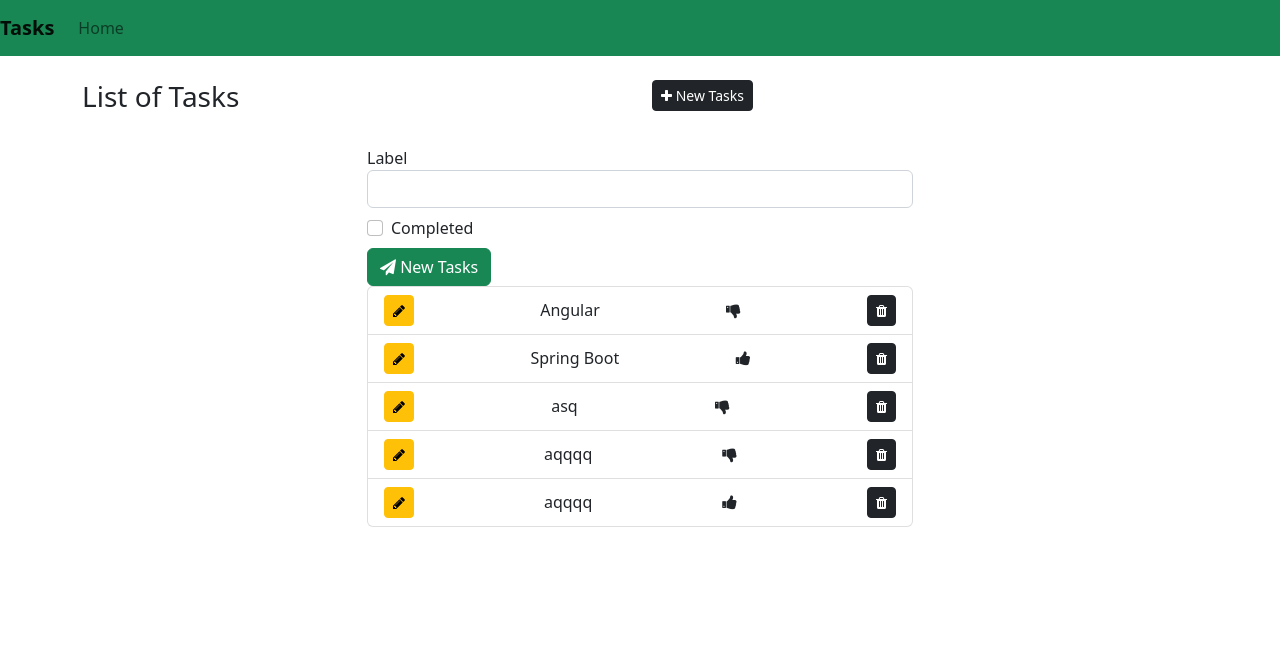
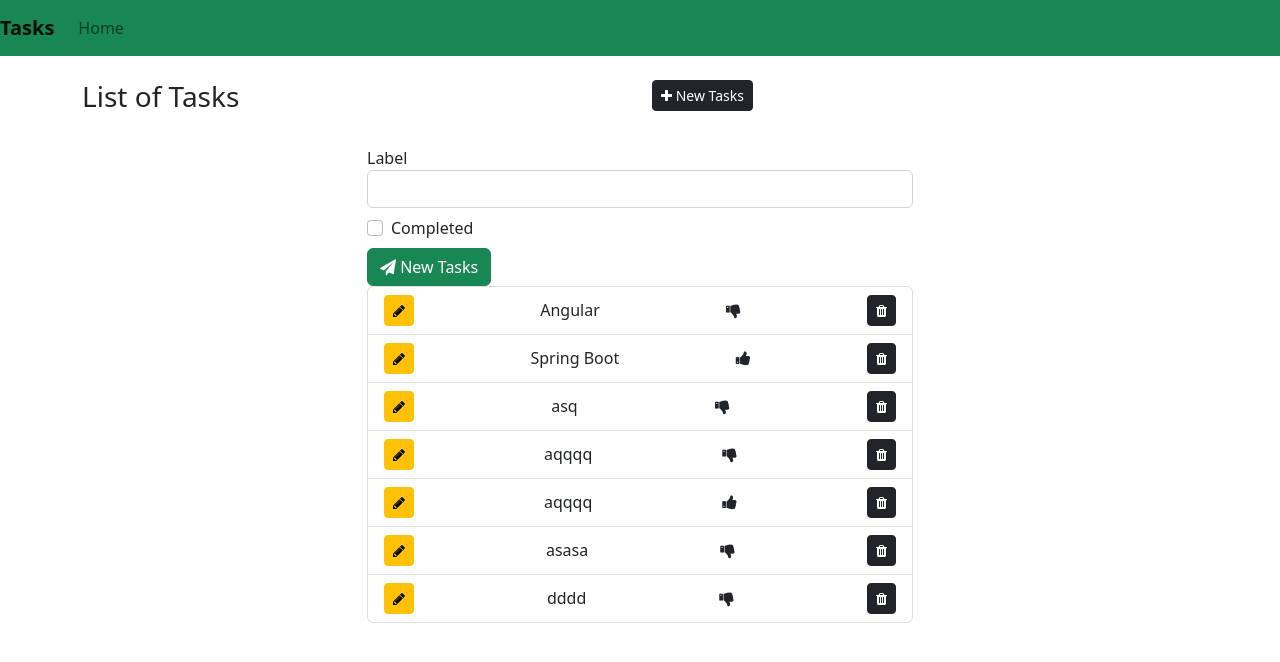
Before and after one commit to AB-HAMZA97/Angular-Project, an Angular app in the folder Angular-Project/: page / in a window 1280 px wide. Shown: the top 662 px of the page. Built offline with nearby package versions, Linux system fonts and the light colour scheme; data requests are answered from the project's data file.

Commit message:
add resetTask function in the tasks componenet

```diff
--- a/Angular-Project/db.json
+++ b/Angular-Project/db.json
@@ -24,6 +24,16 @@
       "label": "aqqqq",
       "completed": true,
       "id": 5
+    },
+    {
+      "label": "asasa",
+      "completed": false,
+      "id": 6
+    },
+    {
+      "label": "dddd",
+      "completed": false,
+      "id": 7
     }
   ]
 }
--- a/Angular-Project/src/app/components/tasks/tasks.component.ts
+++ b/Angular-Project/src/app/components/tasks/tasks.component.ts
@@ -33,7 +33,16 @@ export class TasksComponent implements OnInit {
   persistsTask() {
     this.taskService.persist(this.myTask)
     .subscribe((task) => {
-      this.tasks = [task, ...this.tasks]
+      this.tasks = [task, ...this.tasks];
+      this.resetTask();
     })
+
+  }
+
+  resetTask() {
+    this.myTask = {
+      label: '',
+      completed: false
+    }
   }
 }
--- a/Angular-Project/src/app/services/task.service.ts
+++ b/Angular-Project/src/app/services/task.service.ts
@@ -19,4 +19,6 @@ export class TaskService {
   persist(task: Task) {
     return this.http.post<Task>(this.apiURL, task);
   }
+
+
 }
```
